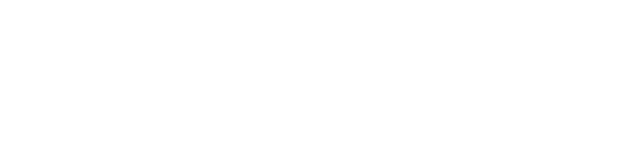
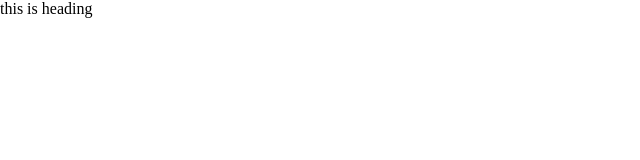
Before and after one commit to mehedi950/Assignment-1, a plain HTML site: page index.html in a window 1280 px wide. Shown: the whole page, without its empty margins (0-640 px from the left). Drawn offline with Linux system fonts and the light colour scheme.

Commit message:
add text

```diff
--- a/index.html
+++ b/index.html
@@ -7,7 +7,7 @@
     <link rel="stylesheet" href="styles/style.css" />
   </head>
   <body>
-    <header></header>
+    <header>this is heading</header>
     <main></main>
     <footer></footer>
   </body>
```
